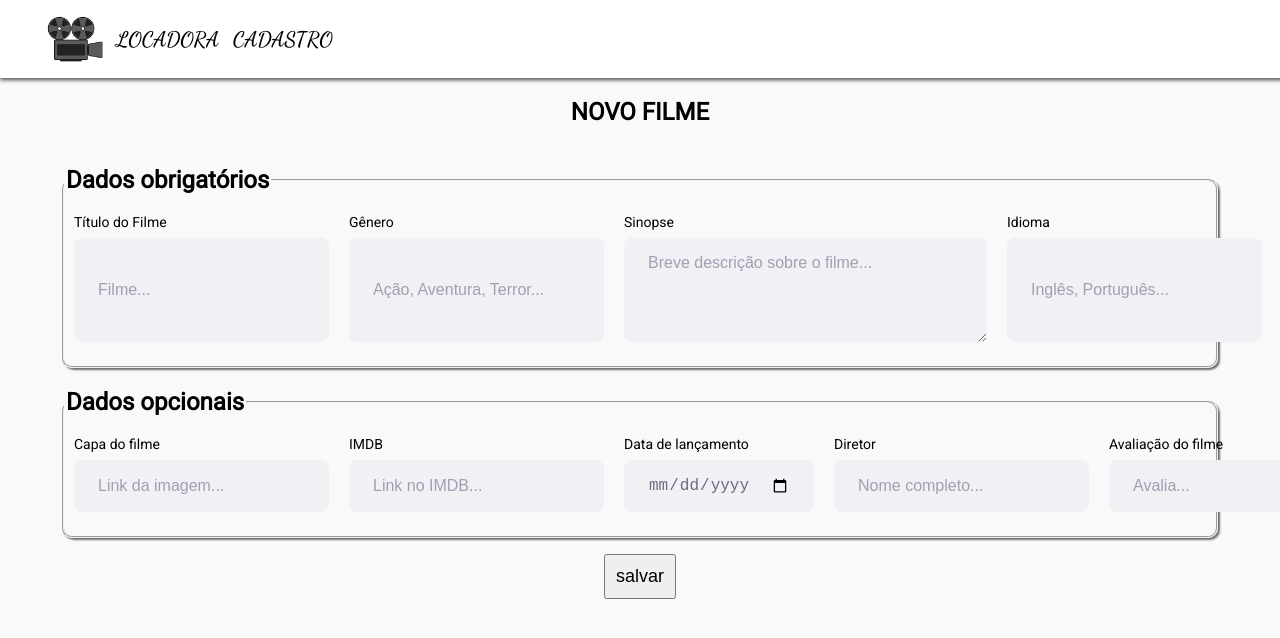
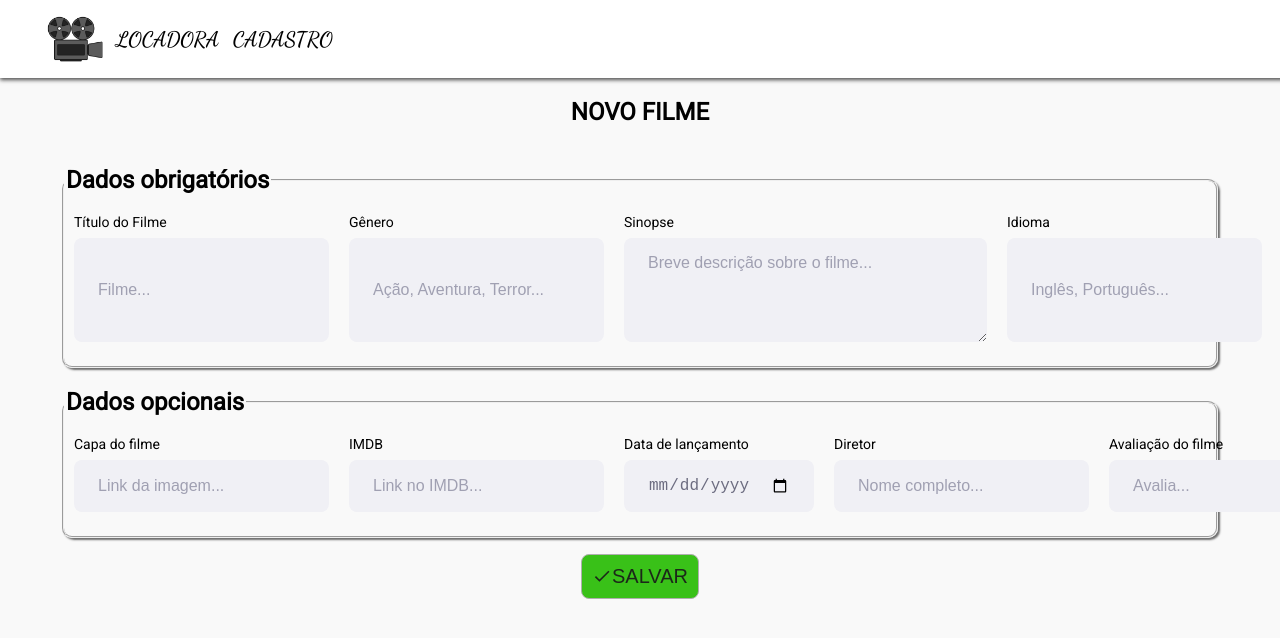
Before and after one commit to LucasViana1/locadora, a React (Create React App) app: page /movie in a window 1280 px wide. Shown: the top 638 px of the page. Built offline with nearby package versions, Linux system fonts and the light colour scheme; a web font is replaced by a local one.

Commit message:
adicionado funcionalidade de loading, limite input avaliação

```diff
--- a/src/pages/Movie/index.jsx
+++ b/src/pages/Movie/index.jsx
@@ -3,11 +3,14 @@ import './styles.scss';
 
 import * as yup from 'yup';
 import { useParams, useHistory } from 'react-router-dom';
-import InputText from '../../components/InputText';
 import api from '../../services/api';
 import { toast } from 'react-toastify';
 import { useDispatch } from 'react-redux';
-import { newMovie } from '../../store/modules/movies/action';
+import { newMovie, formError } from '../../store/modules/movies/action';
+
+import { MdDone } from 'react-icons/md';
+import InputText from '../../components/InputText';
+import Loading from '../../components/Loading';
 
 const Movie = () => {
   const [title, setTitle] = useState('');
@@ -24,6 +27,7 @@ const Movie = () => {
 
   const [submitError, setSubmitError] = useState('');
   const [edit, setEdit] = useState(false);
+  const [load, setLoad] = useState(false);
 
   const params = useParams();
   const history = useHistory();
@@ -44,6 +48,9 @@ const Movie = () => {
       setEdit(true);
     }
   }, [params]);
+  useEffect(() => {
+    window.scroll(0, 0);
+  }, []);
 
   function fillInput(data) {
     setTitle(data.title);
@@ -59,6 +66,8 @@ const Movie = () => {
   }
 
   function handleSubmit(event) {
+    setLoad(true);
+    dispatch(formError(false));
     yup.setLocale({
       mixed: {
         required: 'Campo obrigatório',
@@ -103,32 +112,25 @@ const Movie = () => {
             dispatch(newMovie(response.data));
           });
         }
-
+        setLoad(false);
         toast.success(`Filme ${edit ? 'editado' : 'cadastrado'} com sucesso!`);
         history.push('/');
       })
       .catch((error) => {
-        console.log('err');
-        console.log(error);
         setSubmitError(error.path);
+        dispatch(formError(true));
+        setTimeout(() => {
+          setLoad(false);
+        }, 2000);
+        // window.scroll(0, 0);
         toast.error('Campos obrigatórios não preenchidos!');
-        window.scroll(0, 0);
       });
-
-    // schema
-    //   .isValid({
-    //     title: 'asd',
-    //     test: 'a',
-    //   })
-    //   .then(function (valid) {
-    //     console.log('valid');
-    //     console.log(valid);
-    //   });
 
     event.preventDefault();
   }
 
   return (
+    <>
       <section className="movie">
         <div>
           <h1>{edit ? 'editar' : 'novo'} filme</h1>
@@ -236,13 +238,19 @@ const Movie = () => {
                 placeholder={'Avalia...'}
                 value={evaluation}
                 handleValue={setEvaluation}
+                type="number"
+                limit={10}
               />
             </div>
           </fieldset>
 
-        <button type="submit">{edit ? 'editar' : 'salvar'}</button>
+          <button type="submit">
+            {load ? <Loading size={20} /> : <MdDone />}
+            {edit ? 'editar' : 'salvar'}
+          </button>
         </form>
       </section>
+    </>
   );
 };
 
--- a/src/pages/Movie/styles.scss
+++ b/src/pages/Movie/styles.scss
@@ -19,9 +19,8 @@
   display: flex;
   flex-direction: column;
   align-items: center;
-}
 
-.movie__form fieldset {
+  fieldset {
     display: flex;
     width: 90vw;
     padding: 0;
@@ -37,10 +36,27 @@
     box-shadow: 2px 2px 2px rgba(0, 0, 0, 0.562);
   }
 
-.movie__form button {
+  button {
     margin: 16px 0px;
     padding: 10px;
-  font-size: 18px;
+    font-size: 20px;
+    background: rgb(37, 187, 0);
+    outline: inherit;
+    // font-size: 1.8em;
+    display: flex;
+    align-items: center;
+    justify-content: center;
+    border: 0.5px solid rgb(168, 167, 167);
+    cursor: pointer;
+    color: rgba(0, 0, 0, 0.9);
+    opacity: 0.9;
+    border-radius: 8px;
+    text-transform: uppercase;
+
+    &:hover {
+      opacity: 1;
+    }
+  }
 }
 
 .movie__group--input {
```
Lines whose indentation alone changed are shown as unchanged.
